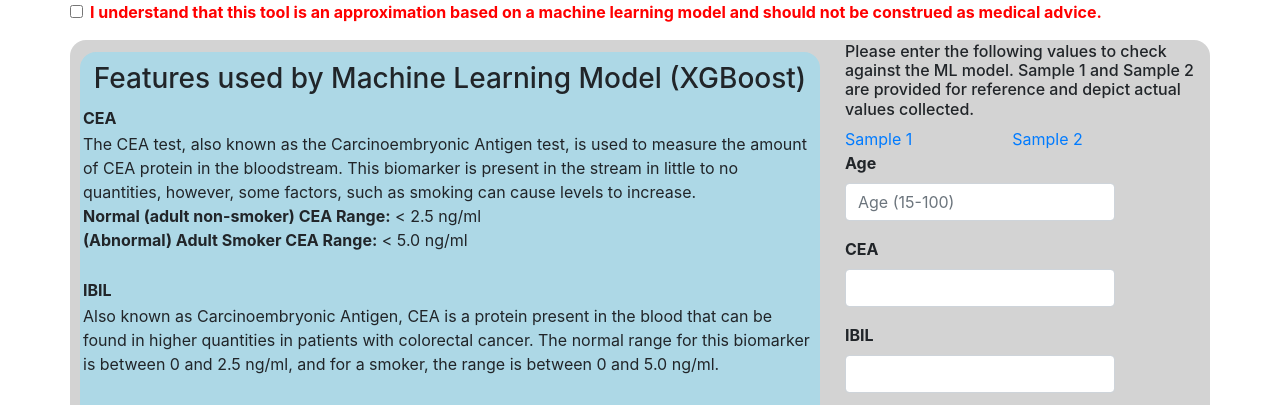
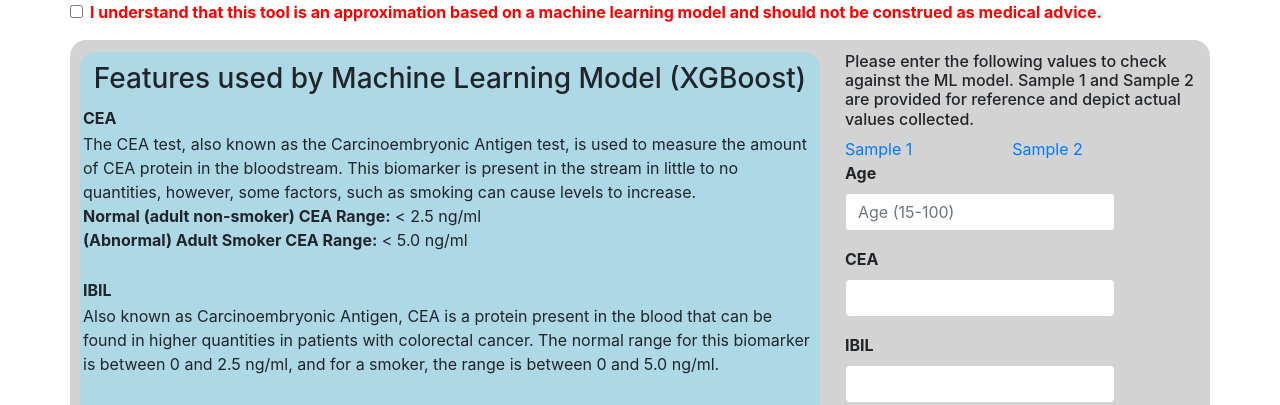
Before and after one commit to rxd321/ovarify, a Flask app: page / in a window 1280 px wide. Shown: the part 85-490 px from the top of the page. Run offline with Flask 2, Linux system fonts and the light colour scheme; some libraries are stand-ins or nearby versions.

Commit message:
Add files via upload

```diff
--- a/templates/index.html
+++ b/templates/index.html
@@ -141,7 +141,7 @@
                     <div class="col-md-8" name="col1">
                         <div class="row">
                             <div class="container-fluid rounded" style="padding:10px; margin:10px; background-color:lightblue; z-index: 10;" id="con1">
-                                <div class="row justify-content-center align-self-center" ">
+                                <div class="row justify-content-center align-self-center">
                                     <h3>Features used by Machine Learning Model (XGBoost)</h3>
                                 </div>
                                 <div class="row">
@@ -252,7 +252,7 @@
 
                                 <div class="container">
                                     <div class="row justify-content-center align-self-center">
-                                        <h6>Please enter the following values to check against the ML model. Sample 1 and Sample 2 are provided for reference and depict actual values collected. </h6>
+                                        <h6 style="padding-top:10px; ">Please enter the following values to check against the ML model. Sample 1 and Sample 2 are provided for reference and depict actual values collected. </h6>
                                     </div>
                                     <div class="row" style="color:lightblue;">
                                         <a id="sample1" href="#">Sample 1</a>
```
